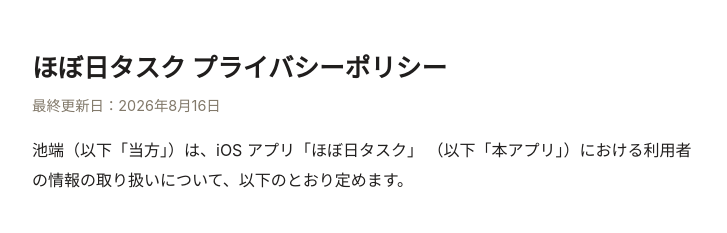
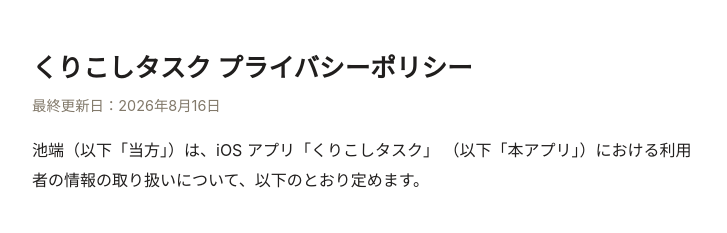
Before and after one commit to jun-ikebata/hobonichtask-policy, a plain HTML site: page index.html in a window 1280 px wide. Shown: the top 233 px of the page, without its empty margins (272-999 px from the left). Drawn offline with Linux system fonts and the light colour scheme.

Commit message:
アプリ名を「くりこしタスク」に変更
Co-Authored-By: Claude Opus 5.5 <noreply@anthropic.com>

```diff
--- a/index.html
+++ b/index.html
@@ -3,7 +3,7 @@
 <head>
 <meta charset="utf-8">
 <meta name="viewport" content="width=device-width, initial-scale=1">
-<title>ほぼ日タスク プライバシーポリシー</title>
+<title>くりこしタスク プライバシーポリシー</title>
 <style>
   :root { color-scheme: light dark; }
   body {
@@ -34,11 +34,11 @@
 </head>
 <body>
 
-<h1>ほぼ日タスク プライバシーポリシー</h1>
+<h1>くりこしタスク プライバシーポリシー</h1>
 <p class="updated">最終更新日：2026年8月16日</p>
 
 <p>
-池端（以下「当方」）は、iOS アプリ「ほぼ日タスク」
+池端（以下「当方」）は、iOS アプリ「くりこしタスク」
 （以下「本アプリ」）における利用者の情報の取り扱いについて、以下のとおり定めます。
 </p>
 
@@ -132,7 +132,7 @@ RevenueCat, Inc. が提供するサービスを利用しています。
 </p>
 <p>jun.1520.rec@gmail.com</p>
 
-<footer>ほぼ日タスク</footer>
+<footer>くりこしタスク</footer>
 
 </body>
 </html>
```
